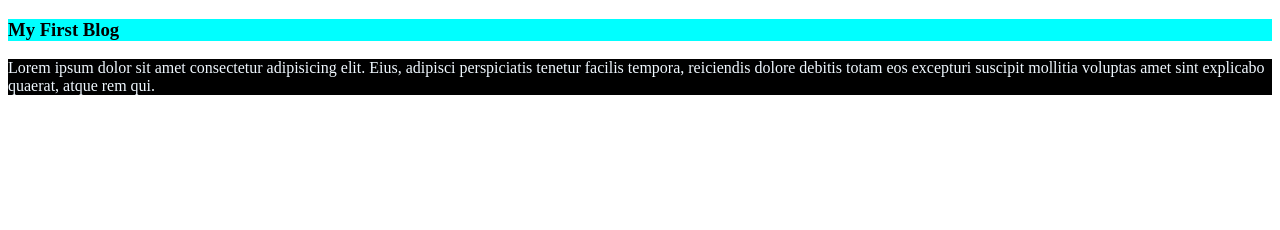
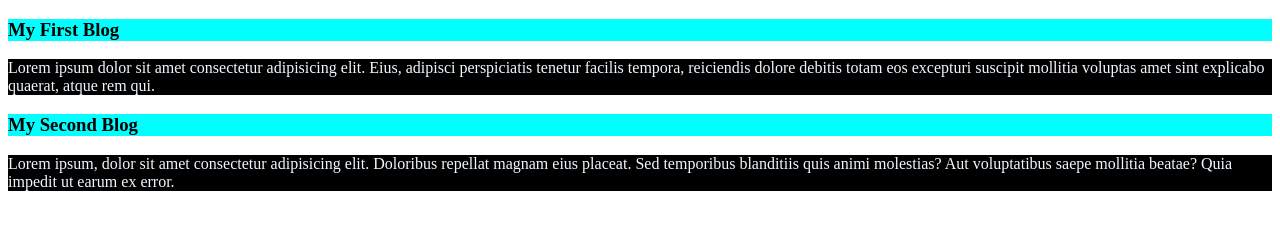
Before and after one commit to asifmahmudshuvro/My-First-GitHub-Work, a plain HTML site: page index.html in a window 1280 px wide. Drawn offline with Linux system fonts and the light colour scheme.

Commit message:
added new blog

```diff
--- a/index.html
+++ b/index.html
@@ -12,6 +12,8 @@
         <P>
             Lorem ipsum dolor sit amet consectetur adipisicing elit. Eius, adipisci perspiciatis tenetur facilis tempora, reiciendis dolore debitis totam eos excepturi suscipit mollitia voluptas amet sint explicabo quaerat, atque rem qui.
         </P>
+        <h3>My Second Blog</h3>
+        <p>Lorem ipsum, dolor sit amet consectetur adipisicing elit. Doloribus repellat magnam eius placeat. Sed temporibus blanditiis quis animi molestias? Aut voluptatibus saepe mollitia beatae? Quia impedit ut earum ex error.</p>
     </div>
 </body>
 </html>
```
